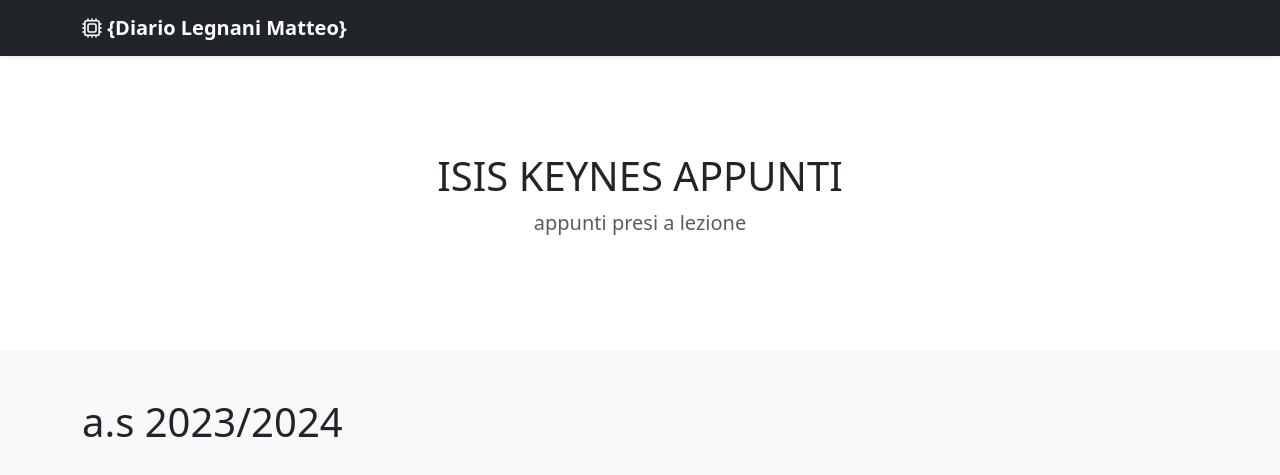
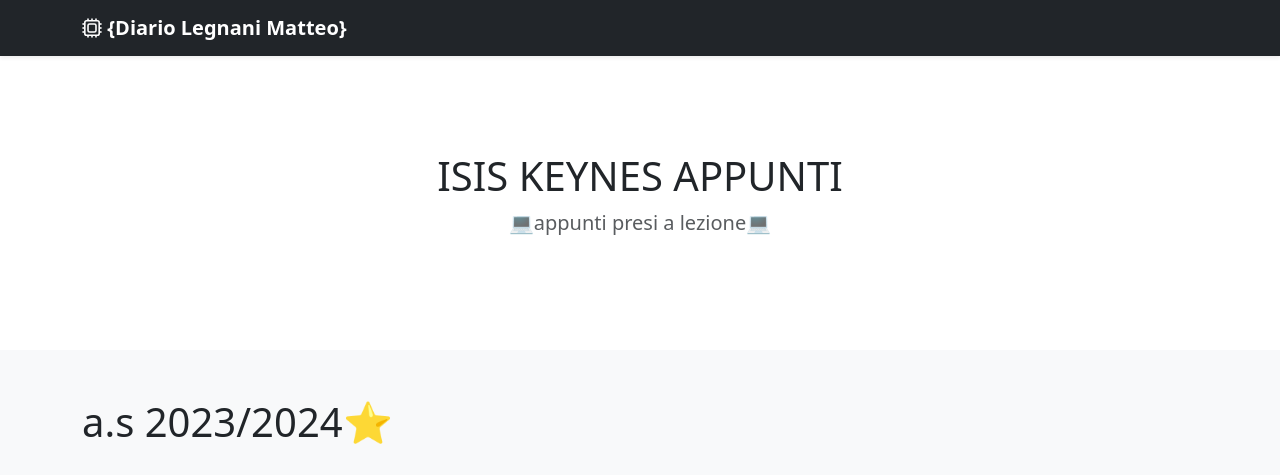
Before and after one commit to matteolegnani/matteolegnani.github.io, a plain HTML site: page index.html in a window 1280 px wide. Shown: the top 475 px of the page. Drawn offline with nearby package versions, Linux system fonts and the light colour scheme.

Commit message:
modifica

```diff
--- a/index.html
+++ b/index.html
@@ -77,7 +77,7 @@
                 <div class="col-lg-6 col-md-8 mx-auto">
                     <h1 class="fw-light">ISIS KEYNES APPUNTI</h1>
                     <p class="lead text-body-secondary">
-                        appunti presi a lezione
+                        💻appunti presi a lezione💻
                     </p>
                 </div>
             </div>
@@ -85,7 +85,7 @@
 
         <div class="album py-5 bg-body-tertiary">
             <div class="container">
-                <h1>a.s 2023/2024</h1>
+                <h1>a.s 2023/2024⭐</h1>
                 <br />
                 <h3 id="Tournament">Materie</h3>
                 <div class="row row-cols-1 row-cols-md-5 g-4">
```
